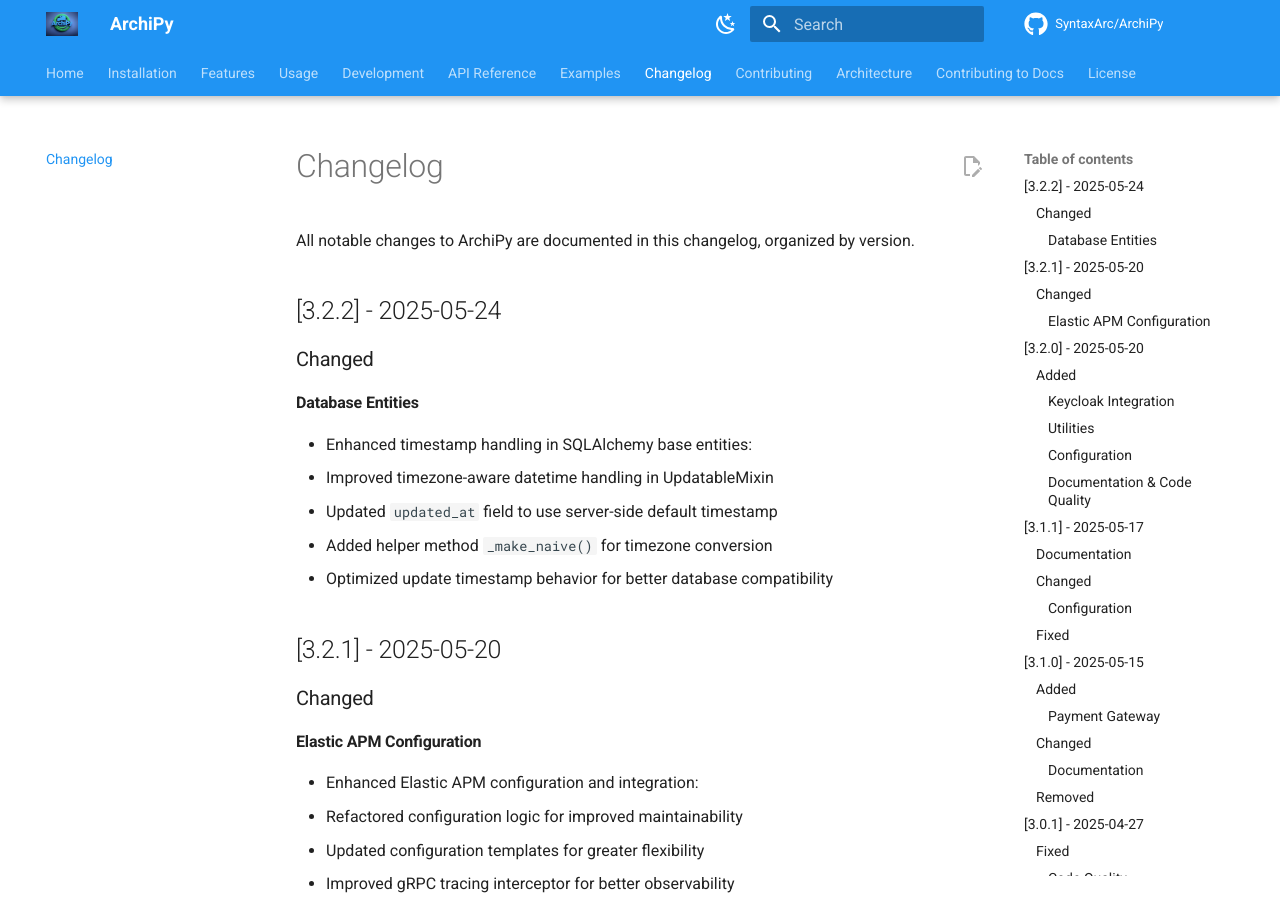
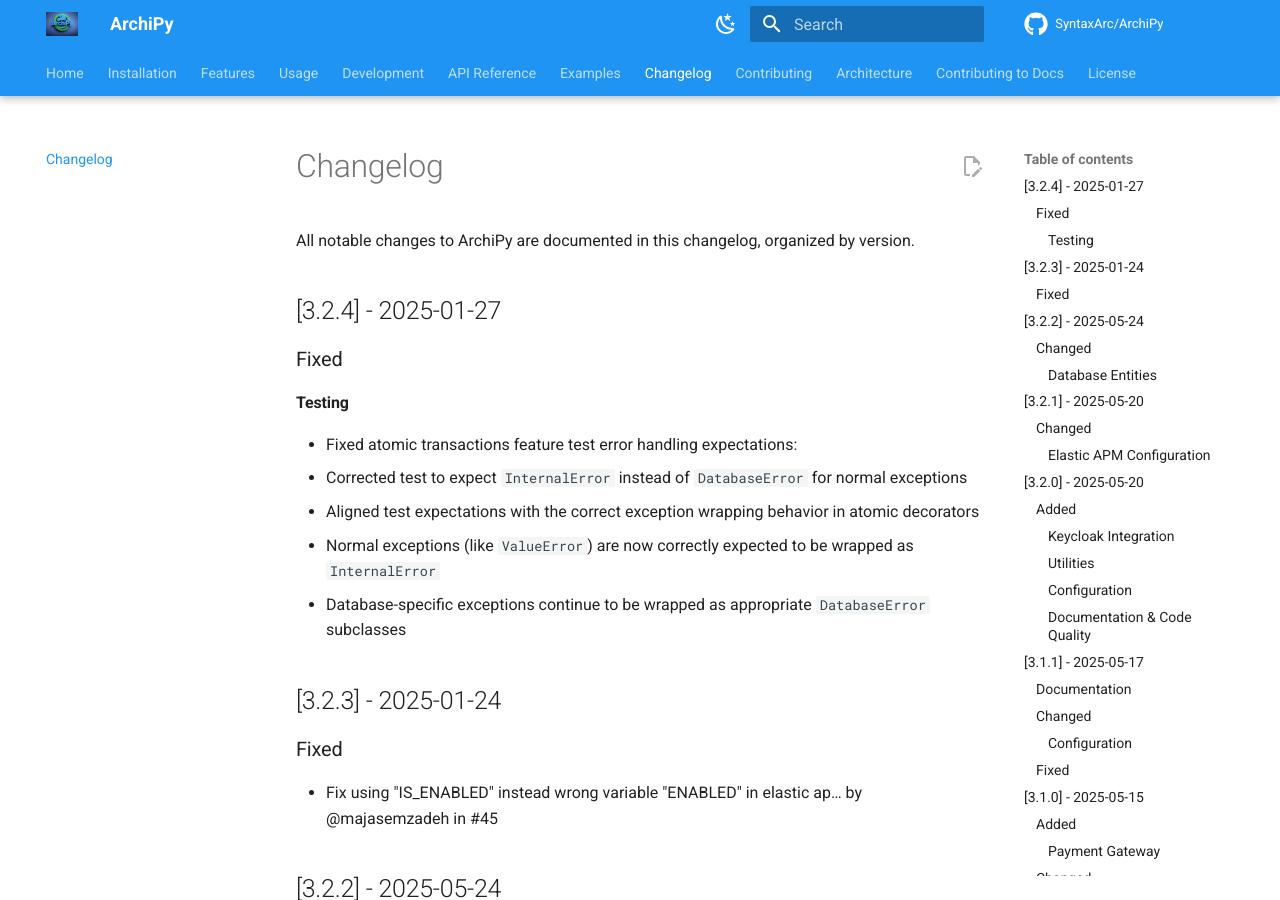
Before and after one commit to negatic/ArchiPy, an MkDocs documentation site: the page built from docs/changelog.md, in a window 1280 px wide and 900 px high. Built offline with MkDocs 1.6.1 and Material for MkDocs 9.7.7, drawn with Linux system fonts in a browser that asks for light colours; comment, search, counter and statistics services are not loaded; the version menu is left out.

Commit message:
Fixed atomic transactions feature

```diff
--- a/docs/changelog.md
+++ b/docs/changelog.md
@@ -1,12 +1,31 @@
 # Changelog
 
 All notable changes to ArchiPy are documented in this changelog, organized by version.
+
+## [3.2.4] - 2025-01-27
+
+### Fixed
+
+#### Testing
+
+- Fixed atomic transactions feature test error handling expectations:
+- Corrected test to expect `InternalError` instead of `DatabaseError` for normal exceptions
+- Aligned test expectations with the correct exception wrapping behavior in atomic decorators
+- Normal exceptions (like `ValueError`) are now correctly expected to be wrapped as `InternalError`
+- Database-specific exceptions continue to be wrapped as appropriate `DatabaseError` subclasses
+
+## [3.2.3] - 2025-01-24
+
+### Fixed
+
+- Fix using "IS_ENABLED" instead wrong variable "ENABLED" in elastic ap… by @majasemzadeh in #45
 
 ## [3.2.2] - 2025-05-24
 
 ### Changed
 
 #### Database Entities
+
 - Enhanced timestamp handling in SQLAlchemy base entities:
 - Improved timezone-aware datetime handling in UpdatableMixin
 - Updated `updated_at` field to use server-side default timestamp
@@ -18,58 +37,64 @@ All notable changes to ArchiPy are documented in this changelog, organized by ve
 ### Changed
 
 #### Elastic APM Configuration
+
 - Enhanced Elastic APM configuration and integration:
 - Refactored configuration logic for improved maintainability
 - Updated configuration templates for greater flexibility
 - Improved gRPC tracing interceptor for better observability
 - Refined application utility functions related to APM
 
-
 ## [3.2.0] - 2025-05-20
 
 ### Added
 
 #### Keycloak Integration
+
 - Added and refactored methods for creating realms, clients, and client roles in Keycloak adapters (sync and async)
 - Improved admin credential support and configuration for Keycloak
 - Enhanced type hints and readability in Keycloak step definitions
 
 #### Utilities
+
 - Introduced string utility functions for case conversion (snake_case ↔ camelCase)
 
 #### Configuration
+
 - Expanded .env.example with more detailed configuration options for services
 - Improved KeycloakConfig with admin fields for easier testing and setup
 
 #### Documentation & Code Quality
+
 - Improved and clarified usage examples and step definitions
 - Reformatted Python files to comply with Ruff checks
 - Minor refactoring for better code clarity and maintainability
 
-
 ## [3.1.1] - 2025-05-17
 
 ### Documentation
+
 - Enhanced project documentation
 - Improved usage examples
 
 ### Changed
 
 #### Configuration
+
 - Updated configuration templates
 - Enhanced Kafka configuration template with improved settings
 - Optimized template structure for better usability
 
 ### Fixed
+
 - Resolved merge conflicts
 - Streamlined codebase integration
-
 
 ## [3.1.0] - 2025-05-15
 
 ### Added
 
 #### Payment Gateway
+
 - Implemented Parsian Internet Payment Gateway adapter
 - Added comprehensive IPG integration support
 - Enhanced payment processing capabilities
@@ -77,14 +102,15 @@ All notable changes to ArchiPy are documented in this changelog, organized by ve
 ### Changed
 
 #### Documentation
+
 - Updated adapter documentation
 - Improved IPG integration examples
 - Refactored Parsian adapter code structure
 
 ### Removed
+
 - Eliminated redundant error messages
 - Streamlined error handling
-
 
 ## [3.0.1] - 2025-04-27
 
```
Also changed, not shown: 2 other files.
